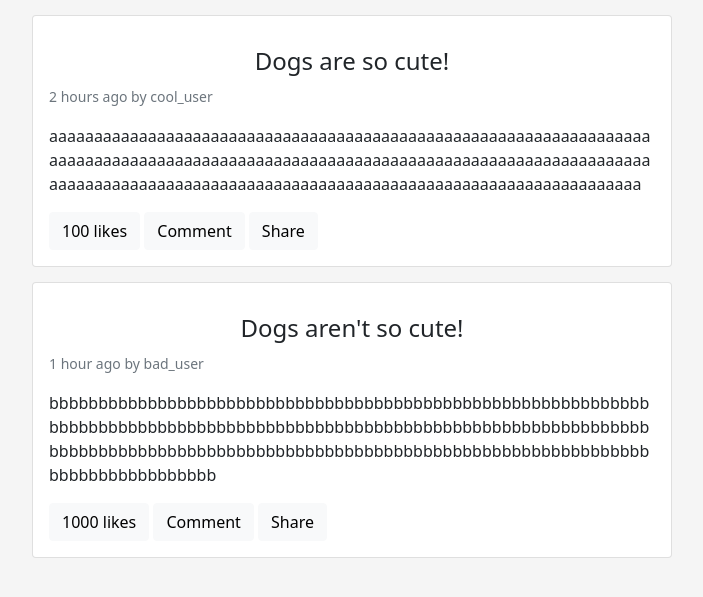
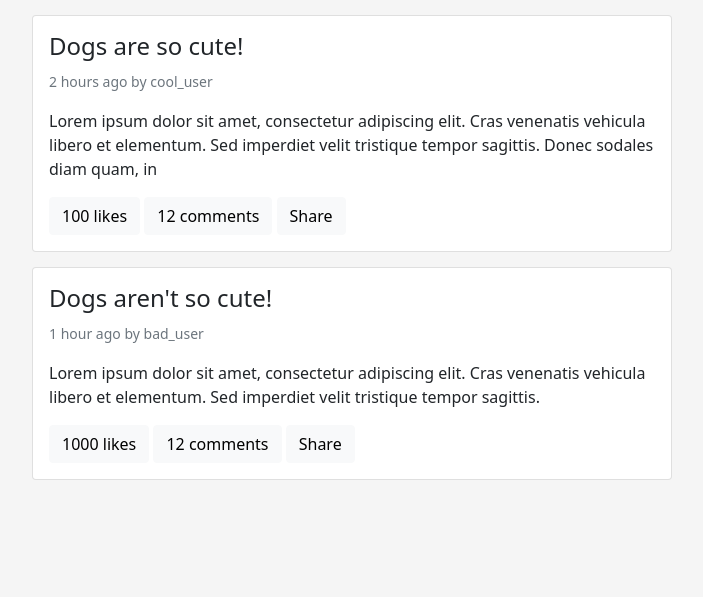
Before and after one commit to fuetser/flask_project, a Flask app: page /template in a window 1280 px wide. Shown: the part 56-653 px from the top of the page, without its empty margins (288-991 px from the left). Run offline with Flask 2, Linux system fonts and the light colour scheme.

Commit message:
clickable posts, comments count, button color

```diff
--- a/app.py
+++ b/app.py
@@ -2,6 +2,15 @@ from flask import Flask, render_template
 
 
 app = Flask(__name__)
+
+
+LOREM_IPSUM = (
+    "Lorem ipsum dolor sit amet, consectetur adipiscing elit. "
+    "Cras venenatis vehicula libero et elementum. Sed imperdiet velit "
+    "tristique tempor sagittis. Donec sodales diam quam, in tempor dolor "
+    "faucibus tempus. Nulla dui erat, ultricies non facilisis non, eleifend "
+    "eu felis. Proin vel turpis ante. Suspendisse in odio nec nisi pulvinar "
+    "aliquam.".split())
 
 
 @app.route("/")
@@ -17,16 +26,18 @@ def template():
             "author": {"nickname": "cool_user", "id": 1234},
             "title": "Dogs are so cute!",
             "elapsed": "2 hours ago",
-            "content": "a" * 200,
-            "likes": 100
+            "content": " ".join(LOREM_IPSUM[:25]),
+            "likes": 100,
+            "comments": 12,
         },
         {
             "id": 456,
             "author": {"nickname": "bad_user", "id": 5678},
             "title": "Dogs aren't so cute!",
             "elapsed": "1 hour ago",
-            "content": "b" * 200,
-            "likes": 1000
+            "content": " ".join(LOREM_IPSUM[:20]),
+            "likes": 1000,
+            "comments": 12,
         }
     ])
 
--- a/static/css/style.css
+++ b/static/css/style.css
@@ -12,15 +12,16 @@ body {
     backgroud: #ffffff;
 }
 
-.posts-wall div {
+.posts-wall a {
+    text-decoration: none;
+    color: inherit;
+}
+
+.card {
     margin-top: 15px;
 }
 
-.post-title {
-    text-align: center;
-}
-
 .post-btn:hover {
-    background-color: #505050;
+    background-color: #f55d3e;
     color: #ffffff;
 }
--- a/templates/index.html
+++ b/templates/index.html
@@ -28,18 +28,20 @@
       <div class="container">
          <div class="posts-wall d-flex flex-column justify-content-center bd-highlight">
             {% for post in posts %}
-               <div class="card" href="# {{ post.id }}">
+            <a href="posts/{{ post.id }}">
+               <div class="card">
                   <div class="card-body">
                      <span class="post-title">
-                     <h4 class="card-title">{{ post.title }}</h4>
+                        <h4 class="card-title">{{ post.title }}</h4>
                      </span>
                      <p class="card-text"><small class="text-muted">{{ post.elapsed }} by {{ post.author.nickname }}</small></p>
-                     <p class="card-text">{{ post.content}}</p>
+                     <p class="card-text">{{ post.content }}</p>
                      <button type="button" class="btn btn-light post-btn">{{ post.likes }} likes</button>
-                     <button type="button" class="btn btn-light post-btn">Comment</button>
+                     <button type="button" class="btn btn-light post-btn">{{ post.comments }} comments</button>
                      <button type="button" class="btn btn-light post-btn">Share</button>
                   </div>
                </div>
+            </a>
             {% endfor %}
          </div>
       </div>
```
